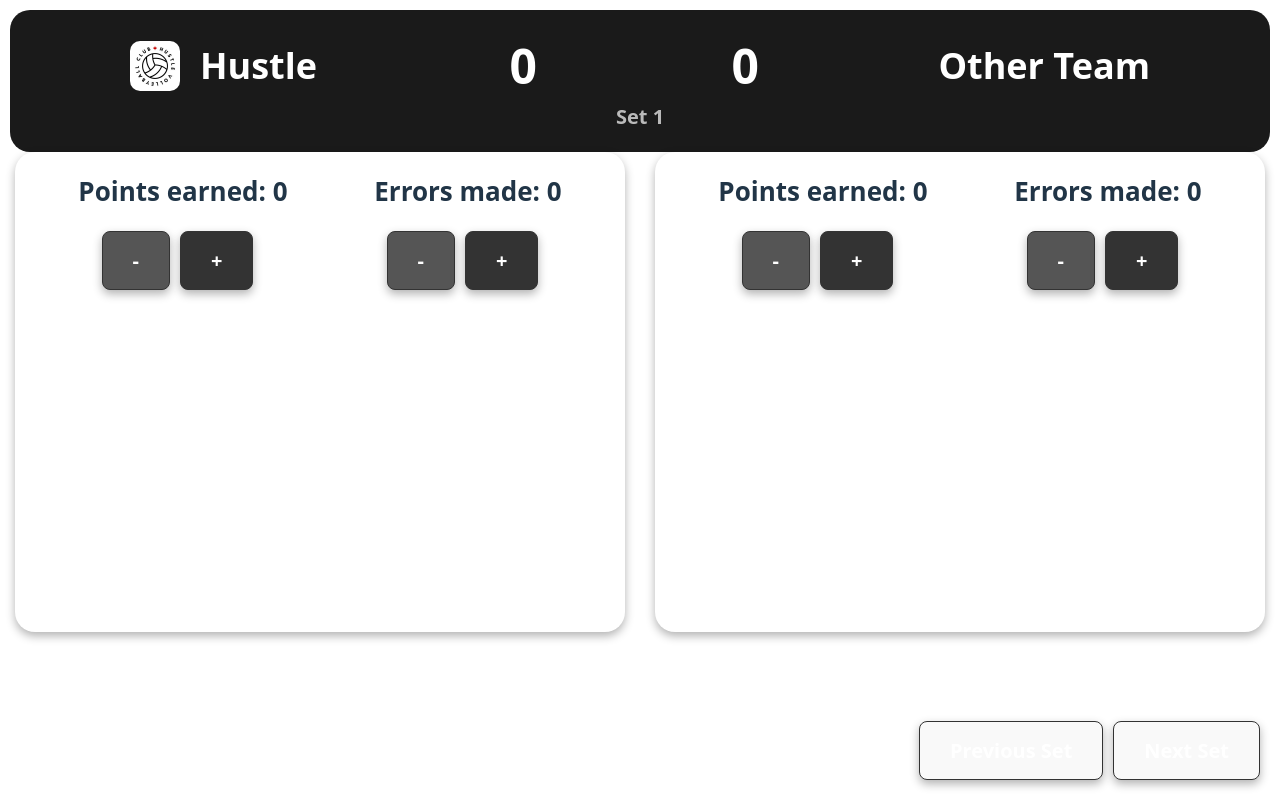
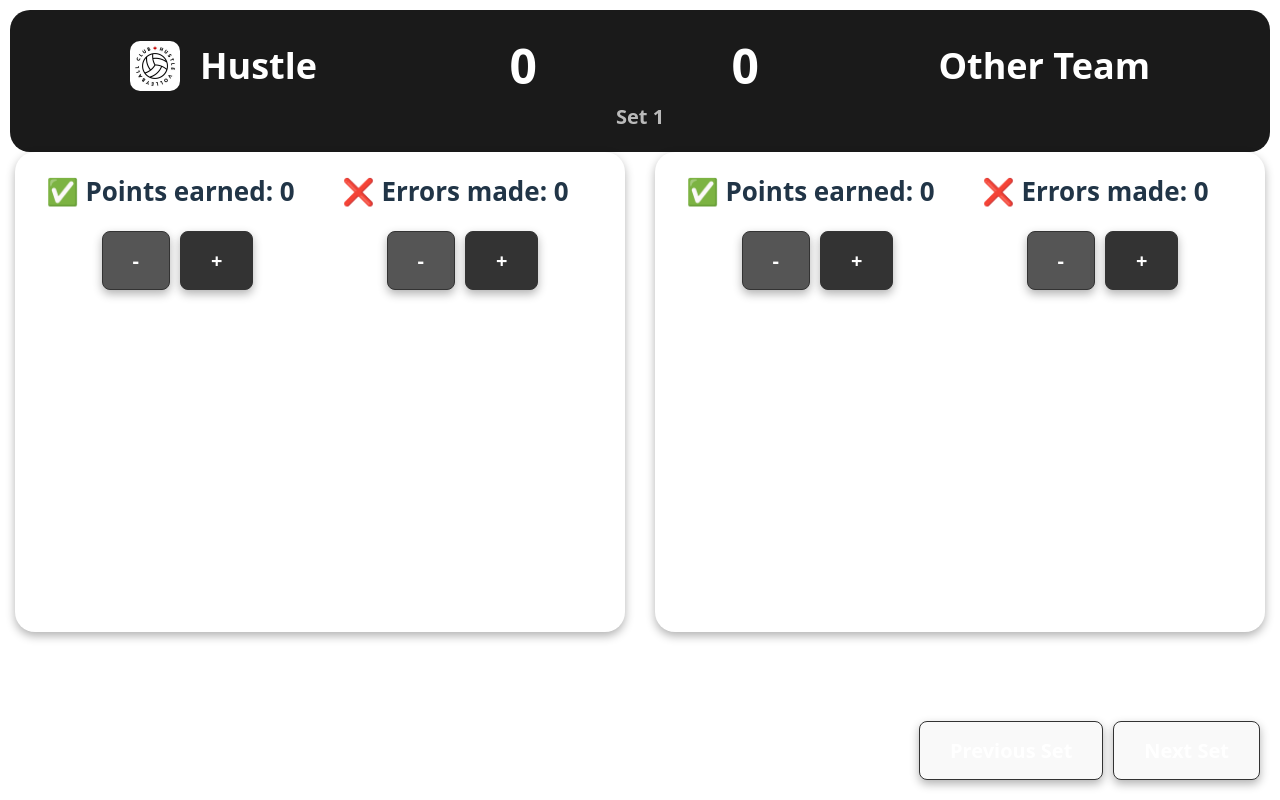
Before and after one commit to jrosario0225/volleyball-tracker, a React (Vite) app: page / in a window 1280 px wide. Built offline with nearby package versions, Linux system fonts and the light colour scheme.

Commit message:
added emojis and fixed spacing on stat-item

```diff
--- a/src/components/desktop/TeamSection.css
+++ b/src/components/desktop/TeamSection.css
@@ -31,6 +31,7 @@
     font-size: 26px;
     font-weight: bold;
     text-align: center;
+    margin-right: 25px;
 }
 
 
--- a/src/components/desktop/TeamSection.jsx
+++ b/src/components/desktop/TeamSection.jsx
@@ -13,10 +13,10 @@ function TeamSection({ earned, errors,
         <div className="team-section">
             <div className="stat">
                 <div className="stat-item">
-                    <p>Points earned: {earned}</p>
+                    <p>✅ Points earned: {earned}</p>
                 </div>
                 <div className="stat-item">
-                    <p>Errors made: {errors}</p>
+                    <p>❌ Errors made: {errors}</p>
                 </div>
             </div>
 
--- a/src/components/mobile/TeamSection.css
+++ b/src/components/mobile/TeamSection.css
@@ -34,6 +34,7 @@
 
 .stat-label {
     width: 100px;
+    white-space: nowrap;
 }
 
 .stat-number {
--- a/src/components/mobile/TeamSection.jsx
+++ b/src/components/mobile/TeamSection.jsx
@@ -16,7 +16,7 @@ function TeamSection({ teamName,
                 <h2>{teamName}</h2>
             </div>
             <div className="stat-row-mobile">
-                <p className="stat-label">Earned</p>
+                <p className="stat-label">✅ Earned</p>
                 <p className="stat-number">{earned}</p>
                 <div className="button-group-mobile">
                     <button onClick={onSubtractEarned} className="button-subtract">-</button>
@@ -25,7 +25,7 @@ function TeamSection({ teamName,
             </div>
 
             <div className="stat-row-mobile">
-                <p className="stat-label">Errors</p>
+                <p className="stat-label">❌ Errors</p>
                 <p className="stat-number">{errors}</p>
                 <div className="button-group-mobile">
                     <button onClick={onSubtractErrors} className="button-subtract">-</button>
```
